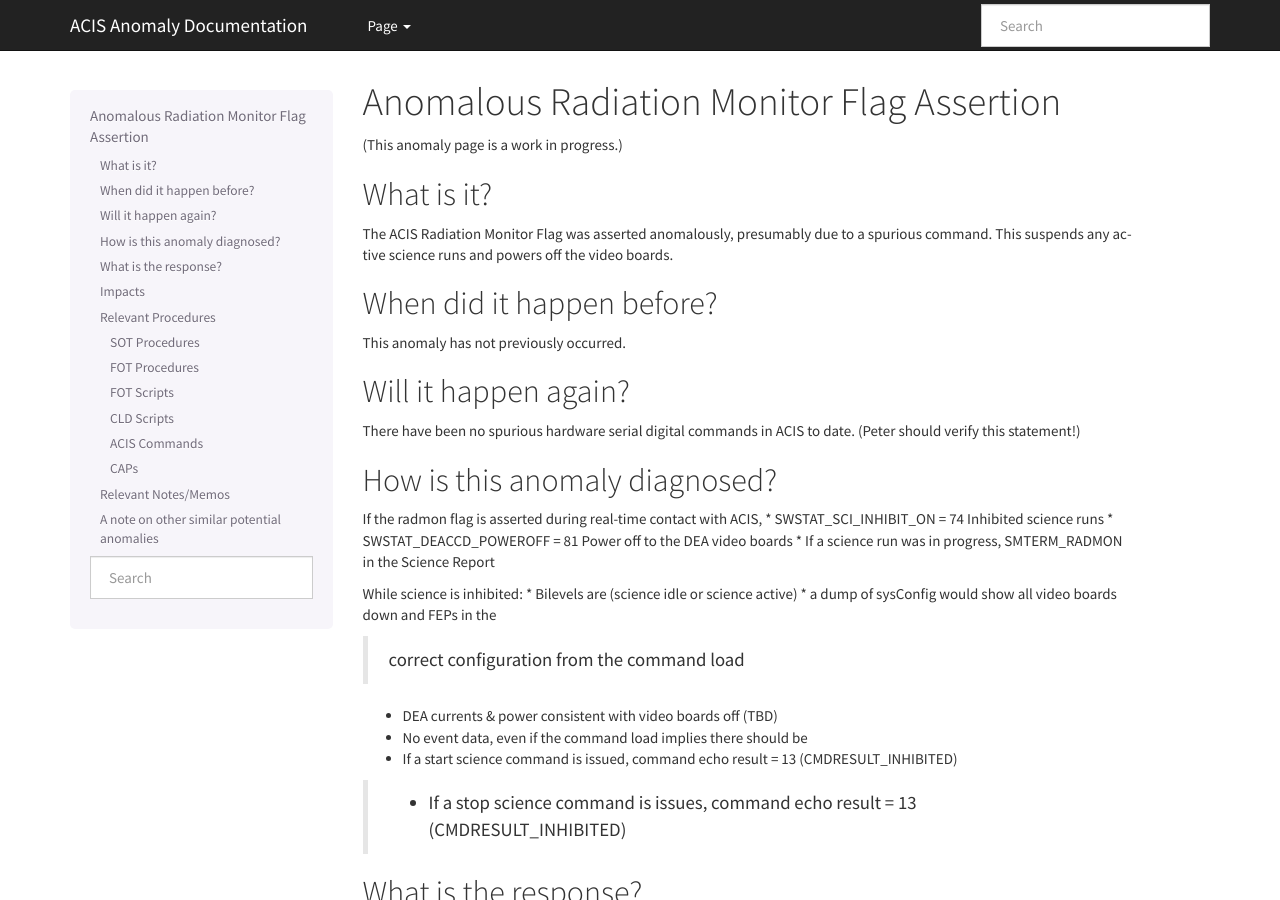
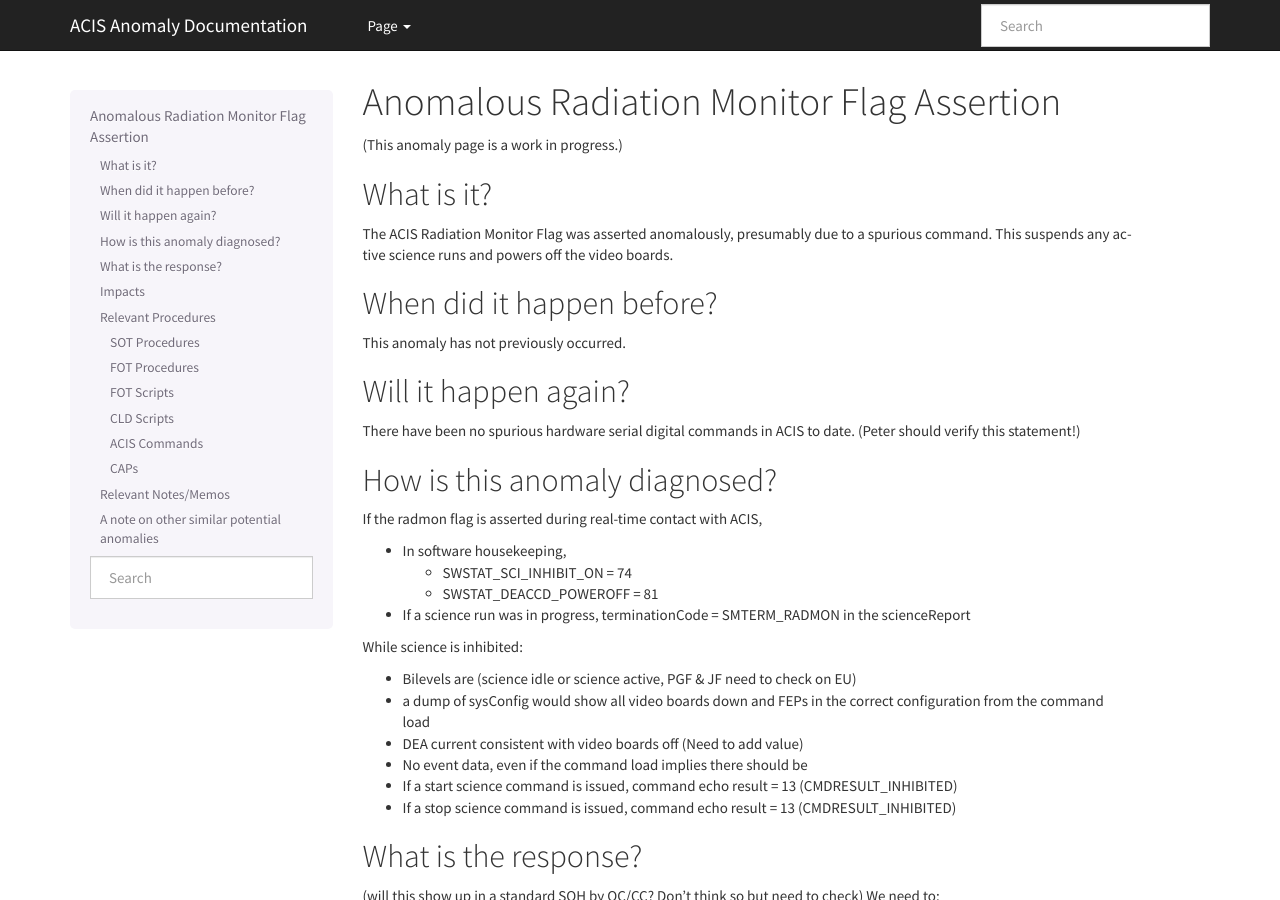
Before and after one commit to acisops/acis_anomaly_pages, a Sphinx documentation site: the page built from source/radmon_flag.rst, in a window 1280 px wide and 900 px high. Built offline with Sphinx 7.4.7, drawn with Linux system fonts in a browser that asks for light colours.

Commit message:
Update radmon_flag.rst
A few more edits

```diff
--- a/source/radmon_flag.rst
+++ b/source/radmon_flag.rst
@@ -18,26 +18,28 @@ This anomaly has not previously occurred.
 Will it happen again?
 ---------------------
 
-There have been no spurious hardware serial digital commands in ACIS
-to date.  (Peter should verify this statement!)
+There have been no spurious hardware serial digital commands in ACIS to date.  (Peter should verify this statement!)
 
 How is this anomaly diagnosed?
 ------------------------------
 
 If the radmon flag is asserted during real-time contact with ACIS,
-* SWSTAT_SCI_INHIBIT_ON = 74  Inhibited science runs
-* SWSTAT_DEACCD_POWEROFF = 81 Power off to the DEA video boards
-* If a science run was in progress, SMTERM_RADMON in the Science Report
+
+* In software housekeeping,
+
+  * SWSTAT_SCI_INHIBIT_ON = 74
+  * SWSTAT_DEACCD_POWEROFF = 81
+
+* If a science run was in progress, terminationCode = SMTERM_RADMON in the scienceReport
 
 While science is inhibited:
-* Bilevels are (science idle or science active)
-* a dump of sysConfig would show all video boards down and FEPs in the
-  correct configuration from the command load
-* DEA currents & power consistent with video boards off (TBD)
+
+* Bilevels are (science idle or science active, PGF & JF need to check on EU)
+* a dump of sysConfig would show all video boards down and FEPs in the correct configuration from the command load
+* DEA current consistent with video boards off (Need to add value)
 * No event data, even if the command load implies there should be
-* If a start science command is issued, command echo result = 13
-  (CMDRESULT_INHIBITED)
- * If a stop science command is issues, command echo result = 13 (CMDRESULT_INHIBITED)
+* If a start science command is issued, command echo result = 13 (CMDRESULT_INHIBITED)
+* If a stop science command is issued, command echo result = 13 (CMDRESULT_INHIBITED)
 
 What is the response?
 ---------------------
```
